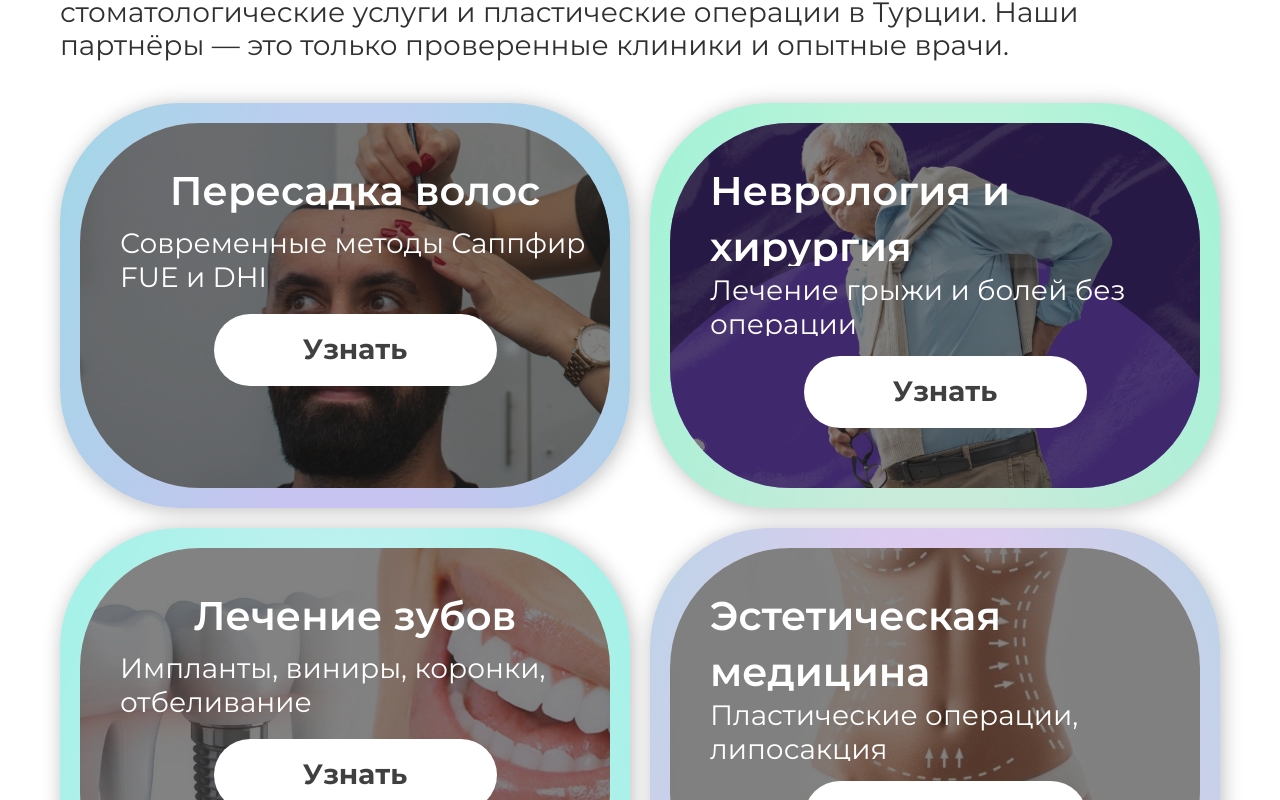
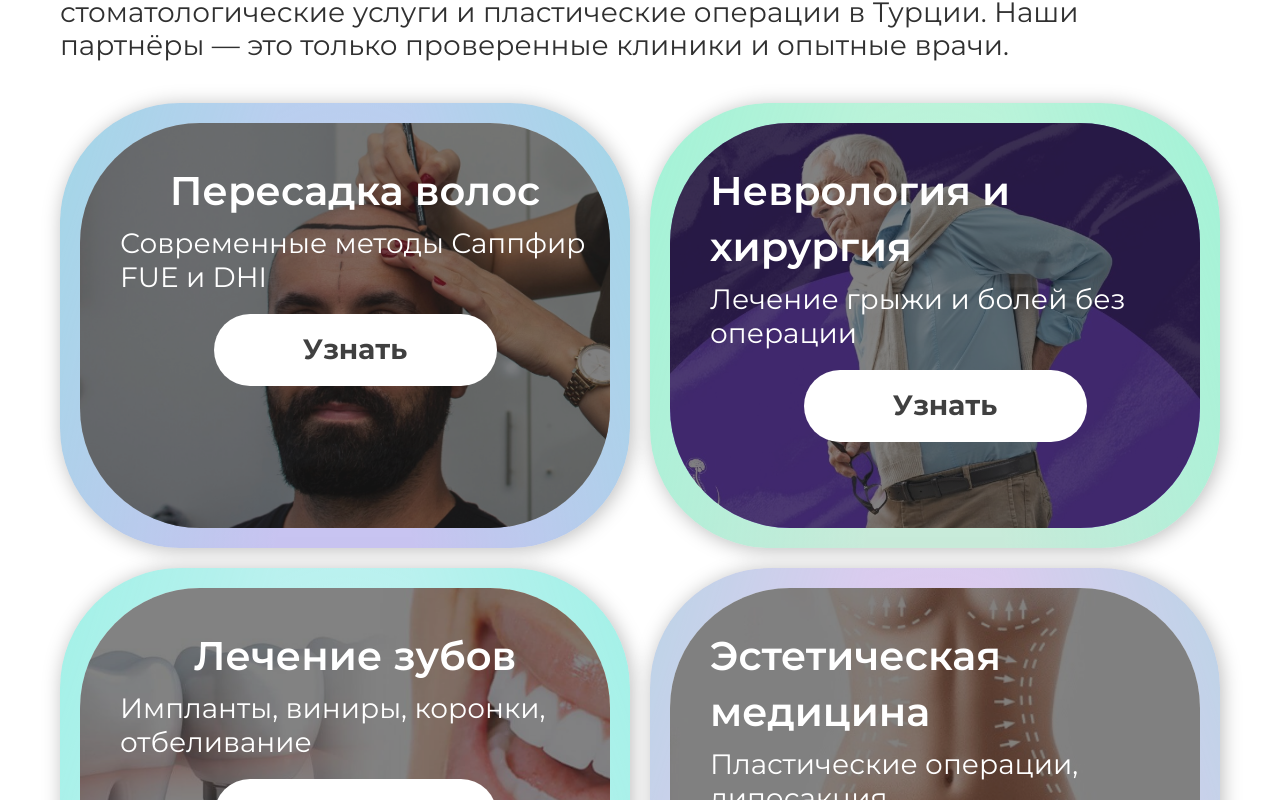
Before and after one commit to yuKalashnikova2/tourism, a Nuxt app: page / in a window 1280 px wide. Shown: the part 1560-2360 px from the top of the page. Built offline with nearby package versions, Linux system fonts and the light colour scheme.

Commit message:
change height serviscard

```diff
--- a/components/ServicesCard.vue
+++ b/components/ServicesCard.vue
@@ -45,7 +45,7 @@ const { openModal } = useModal()
     background-position: left;
     background-repeat: no-repeat;
     padding: 40px 20px 60px 40px;
-    height: 365px;
+    height: 405px;
     &::before {
         content: '';
         position: absolute;
```
